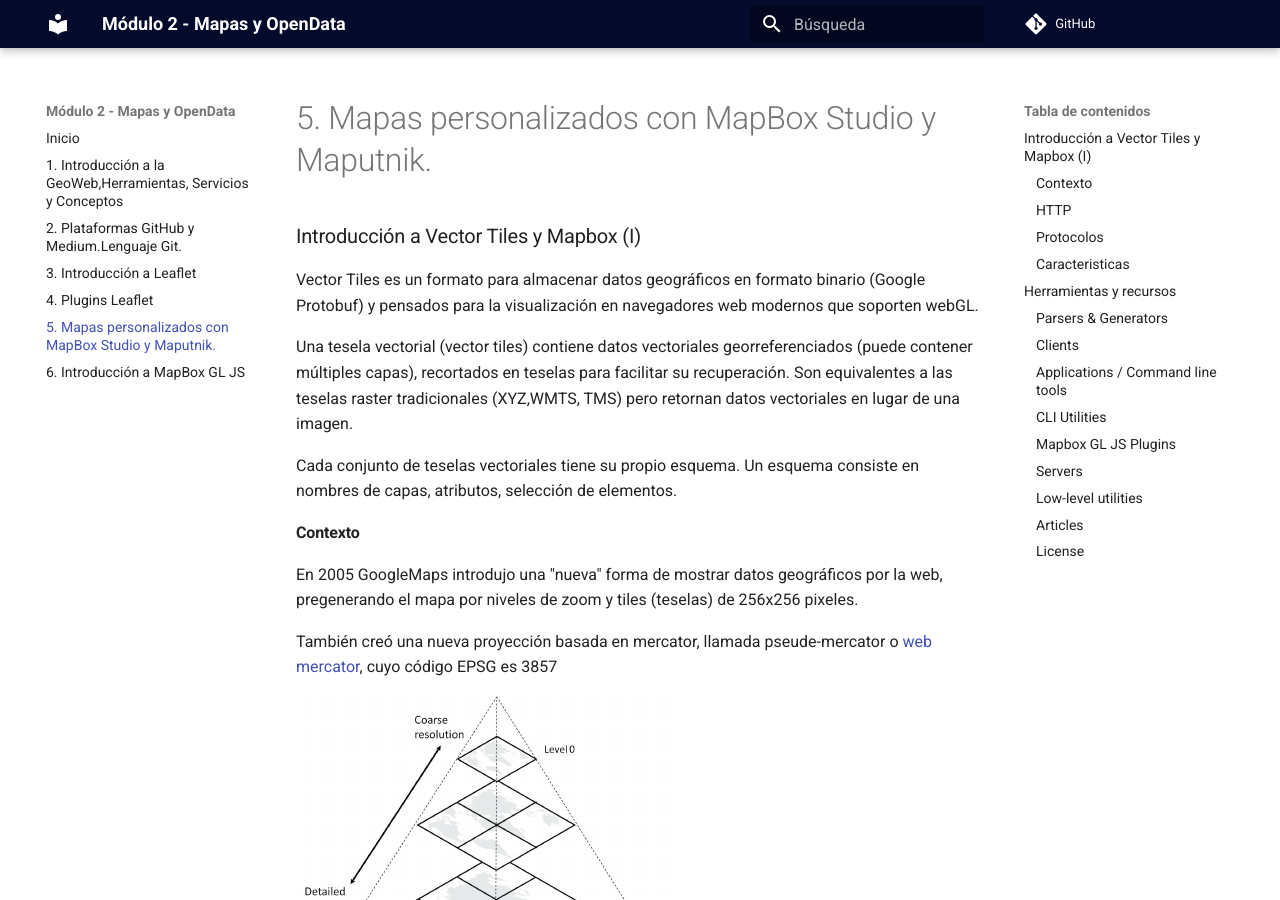
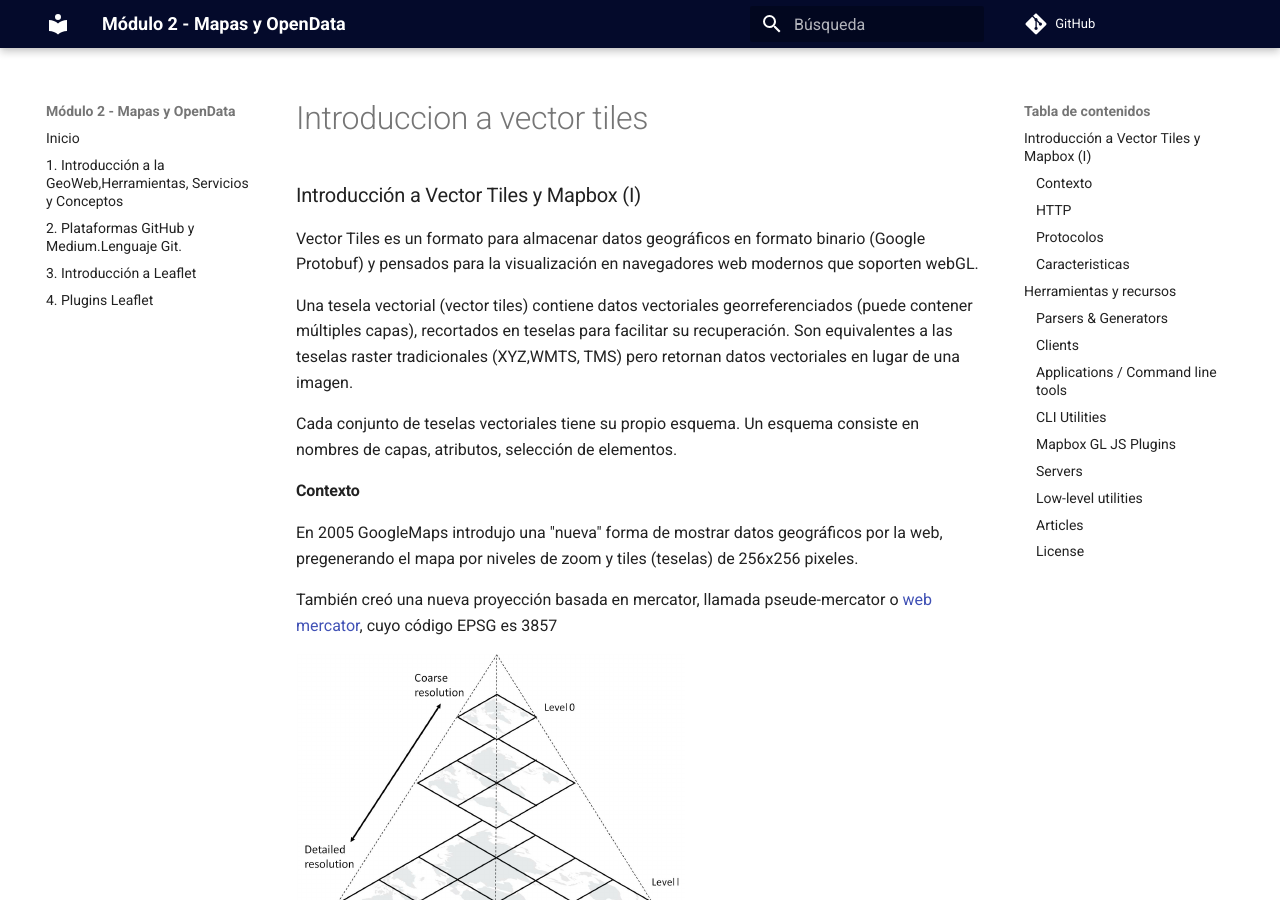
Before and after one commit to thaisfsiq/m2-geoweb, an MkDocs documentation site: the page built from docs/introduccion_a_vector_tiles.md, in a window 1280 px wide and 900 px high. Built offline with MkDocs 1.6.1 and Material for MkDocs 9.7.7, drawn with Linux system fonts in a browser that asks for light colours; comment, search, counter and statistics services are not loaded.

Commit message:
remove data

```diff
--- a/mkdocs.yml
+++ b/mkdocs.yml
@@ -24,8 +24,8 @@
 - 2. Plataformas GitHub y Medium.Lenguaje Git.: taller_github.md
 - 3. Introducción a Leaflet: introduccion_a_leaflet.md
 - 4. Plugins Leaflet: plugins_leaflet.md
-- 5. Mapas personalizados con MapBox Studio y Maputnik.: introduccion_a_vector_tiles.md
-- 6. Introducción a MapBox GL JS: introduccion_a_mapbox.md
+#- 5. Mapas personalizados con MapBox Studio y Maputnik.: introduccion_a_vector_tiles.md
+#- 6. Introducción a MapBox GL JS: introduccion_a_mapbox.md
 #- 9. MapBox GL JS avanzado: introduccion_a_mapbox.md
 #- 10. Mallas discretas y algoritmos en JS: introduccion_a_mapbox.md
 #- 11. Visualización y publicación con Kepler GL: visualizacion_con_kepler_gl.md
```
